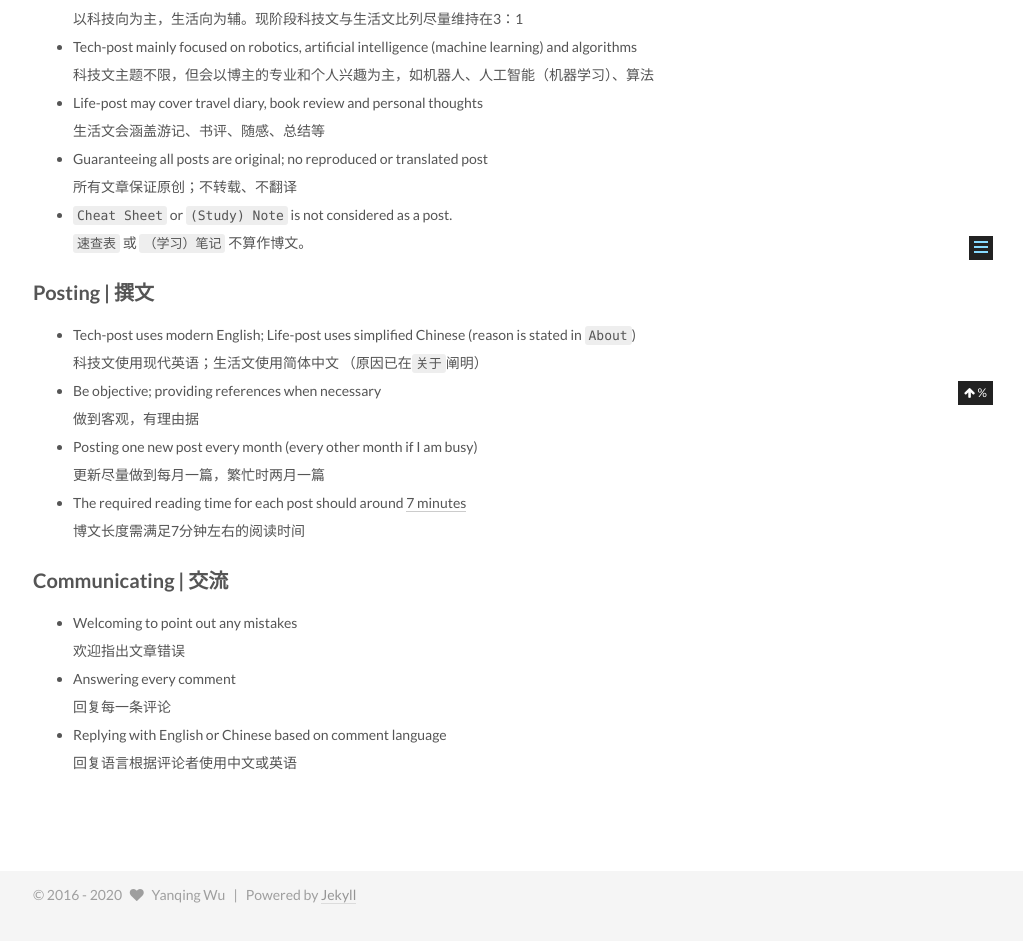
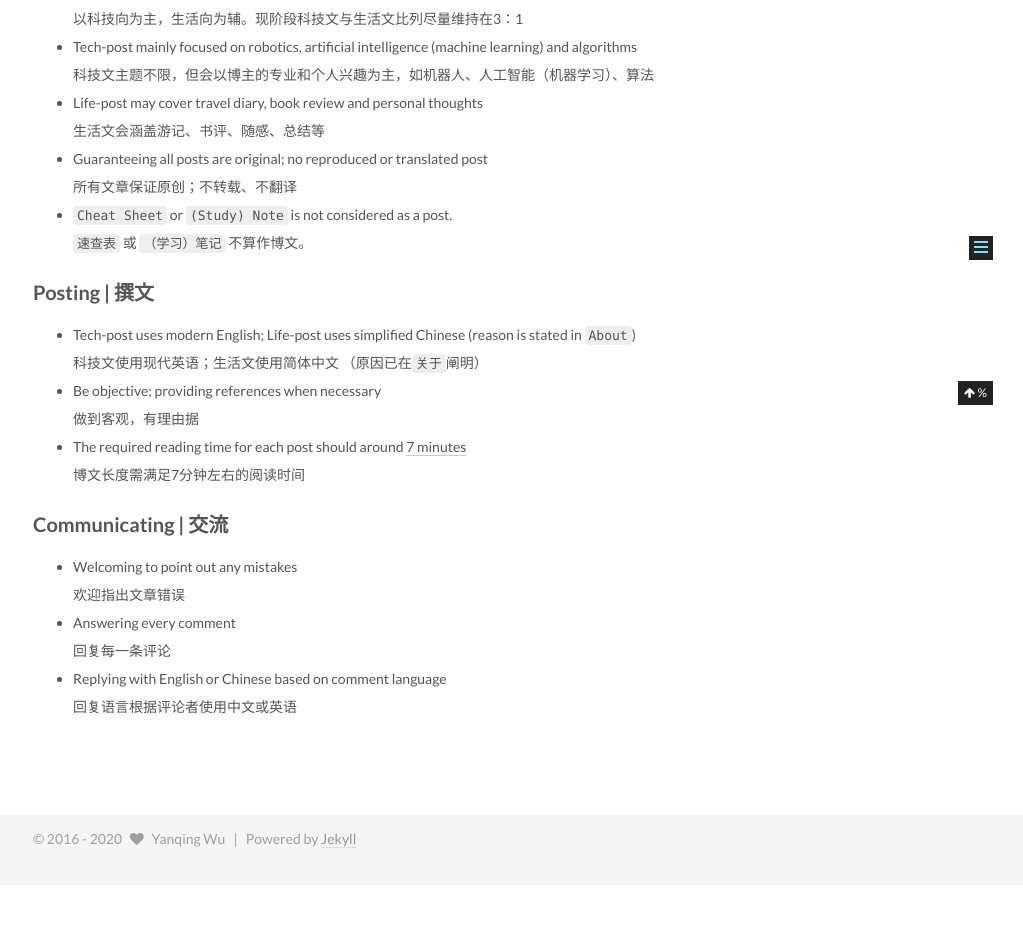
Before and after one commit to pwyq/blog, a Jekyll site: the page built from postrules/index.html, in a window 1280 px wide. Shown: the part 595-1536 px from the top of the page, without its empty margins (257-1280 px from the left). Built offline with Jekyll 4.4.1, drawn with Linux system fonts in a browser that asks for light colours; after the commit the page ends 1480 px from its top, so only the background shows below that.

Commit message:
fix some links..

```diff
--- a/_includes/_postrules/rules.md
+++ b/_includes/_postrules/rules.md
@@ -18,8 +18,6 @@ I set up this Principles to guide post style and to supervise post quality. Effe
     科技文使用现代英语；生活文使用简体中文 （原因已在`关于`阐明）
 - Be objective; providing references when necessary
     做到客观，有理由据
-- Posting one new post every month (every other month if I am busy)
-    更新尽量做到每月一篇，繁忙时两月一篇
 - The required reading time for each post should around [7 minutes][2]
     博文长度需满足7分钟左右的阅读时间
 
```
Also changed, not shown: _includes/_sitelog/history.md (+1 -1 lines).
